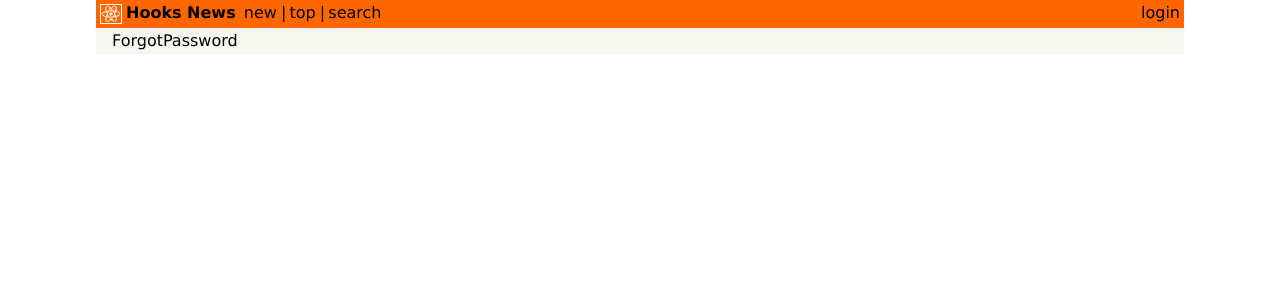
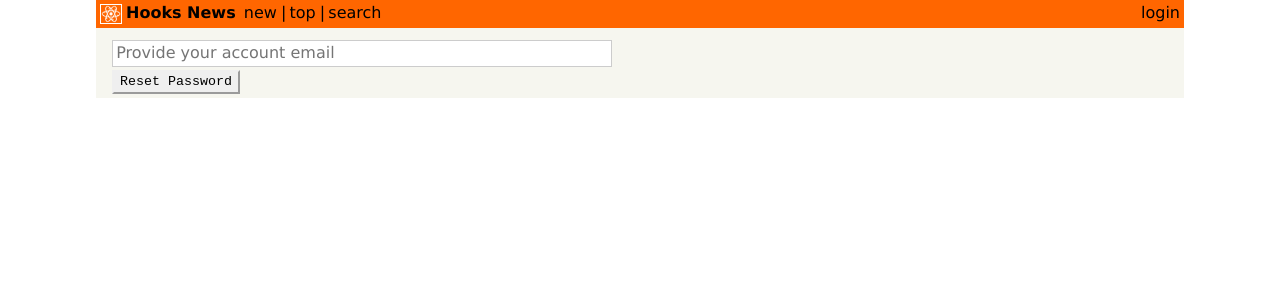
Before and after one commit to Ivsath/hooks-firebase, a React (Create React App) app: page /forgot in a window 1280 px wide. Shown: the top 300 px of the page. Built offline with nearby package versions, Linux system fonts and the light colour scheme; no server answers.

Commit message:
Add password reset functionality

```diff
--- a/src/components/Auth/ForgotPassword.js
+++ b/src/components/Auth/ForgotPassword.js
@@ -1,7 +1,42 @@
-import React from "react";
+import React, { useState, useContext } from "react";
+import { FirebaseContext } from "../../firebase";
 
 function ForgotPassword() {
-  return <div>ForgotPassword</div>;
+  const { firebase } = useContext(FirebaseContext);
+  const [resetPasswordEmail, setResetPasswordEmail] = useState("");
+  const [isPasswordReset, setIsPasswordReset] = useState(false);
+  const [passwordResetError, setPasswordResetError] = useState(null);
+
+  const handleResetPassword = async () => {
+    try {
+      await firebase.resetPassword(resetPasswordEmail);
+      setIsPasswordReset(true);
+      setPasswordResetError(null);
+    } catch (err) {
+      console.error("Error sending email", err);
+      setPasswordResetError(err.message);
+      setIsPasswordReset(false);
+    }
+  };
+
+  return (
+    <div>
+      <input
+        type="email"
+        name="email"
+        className="input"
+        placeholder="Provide your account email"
+        onChange={(event) => setResetPasswordEmail(event.target.value)}
+      />
+      <div>
+        <button className="button" onClick={handleResetPassword}>
+          Reset Password
+        </button>
+      </div>
+      {isPasswordReset && <p>Check email to reset password</p>}
+      {passwordResetError && <p className="error-text">{passwordResetError}</p>}
+    </div>
+  );
 }
 
 export default ForgotPassword;
--- a/src/components/Auth/Login.js
+++ b/src/components/Auth/Login.js
@@ -1,4 +1,5 @@
 import React, { useState } from "react";
+import { Link } from "react-router-dom";
 import useFormValidation from "./useFormValidation";
 import validateLogin from "./validateLogin";
 import firebase from "../../firebase";
@@ -88,6 +89,9 @@
           </button>
         </div>
       </form>
+      <div className="forgot-password">
+        <Link to="/forgot">Forgot password?</Link>
+      </div>
     </div>
   );
 }
--- a/src/firebase/firebase.js
+++ b/src/firebase/firebase.js
@@ -27,6 +27,10 @@
   async logout() {
     await this.auth.signOut();
   }
+
+  async resetPassword(email) {
+    await this.auth.sendPasswordResetEmail(email);
+  }
 }
 
 const firebase = new Firebase();
```
